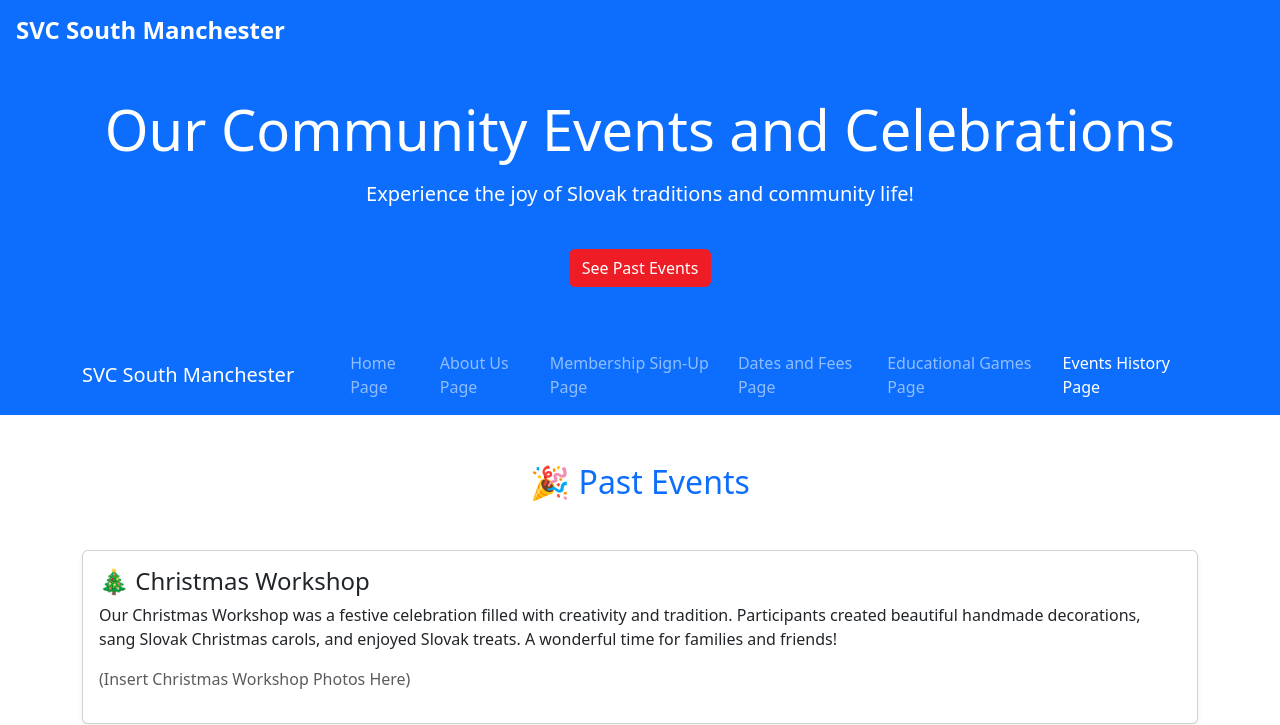
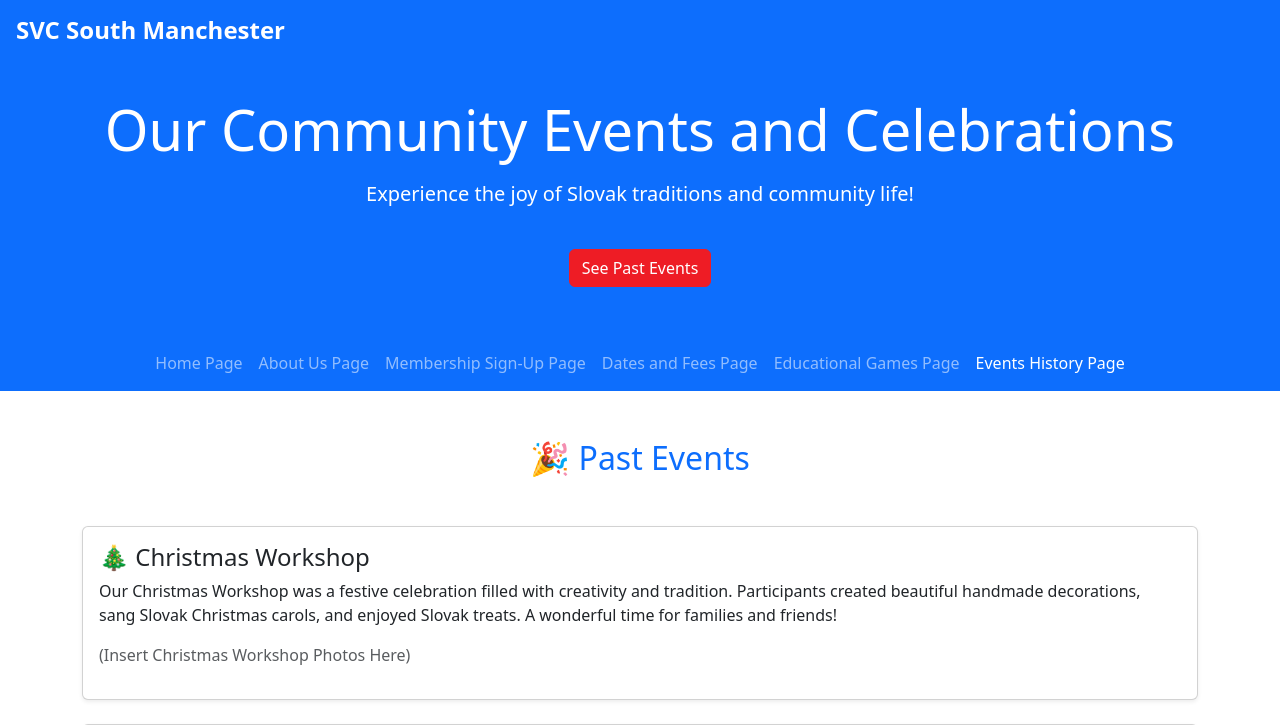
Before and after one commit to David2007-1/U15Ass2David, a plain HTML site: page Event.html in a window 1280 px wide. Shown: the top 725 px of the page. Drawn offline with nearby package versions, Linux system fonts and the light colour scheme.

Commit message:
Update Event.html

```diff
--- a/Event.html
+++ b/Event.html
@@ -29,7 +29,6 @@
 <!-- Navbar -->
 <nav class="navbar navbar-expand-lg navbar-dark bg-primary">
   <div class="container d-flex flex-column flex-lg-row align-items-center">
-    <a class="navbar-brand mb-2 mb-lg-0 me-lg-5" href="#">SVC South Manchester</a>
     <button class="navbar-toggler" type="button" data-bs-toggle="collapse" data-bs-target="#navbarNav"
       aria-controls="navbarNav" aria-expanded="false" aria-label="Toggle navigation">
       <span class="navbar-toggler-icon"></span>
```
